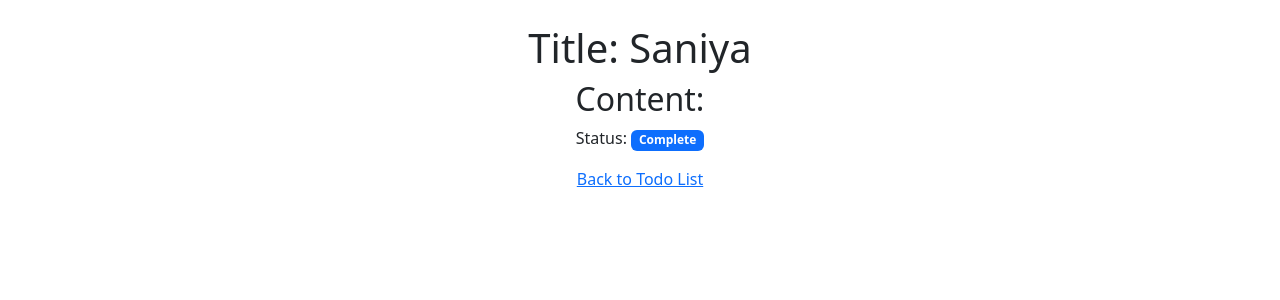
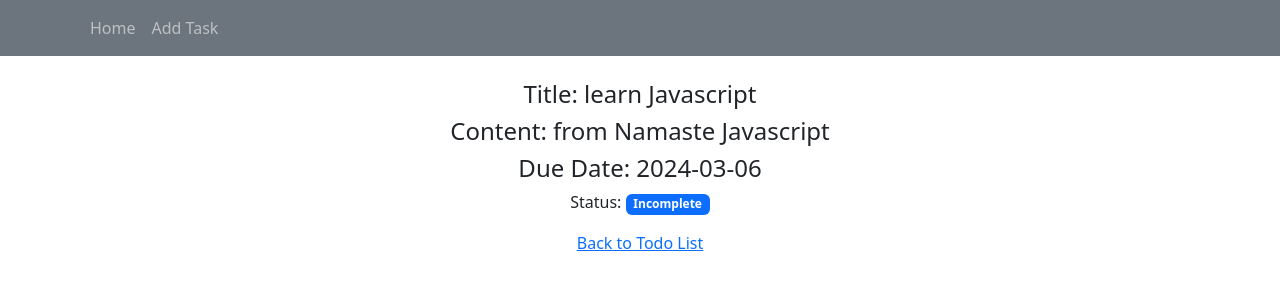
Before and after one commit to saniyaa7/react_training, a React (Create React App) app: page /todo-add/1 in a window 1280 px wide. Shown: the top 300 px of the page. Built offline with nearby package versions, Linux system fonts and the light colour scheme; data requests are answered from the project's data file.

Commit message:
add due date and post the form data

```diff
--- a/db.json
+++ b/db.json
@@ -2,32 +2,9 @@
   "todos": [
     {
       "id": "1",
-      "content": "",
-      "title": "Saniya",
-      "isComplete": true
-    },
-    {
-      "id": "2",
-      "content": "sadxwed",
-      "title": "xyz",
-      "isComplete": false
-    },
-    {
-      "id": "3",
-      "content": "sdwed2e2dew",
-      "title": "Learn JS",
-      "isComplete": true
-    },
-    {
-      "id": "4",
-      "content": "",
-      "title": "tfg",
-      "isComplete": true
-    },
-    {
-      "id": "5",
-      "content": "",
-      "title": "rsfgcdscg",
+      "content": "from Namaste Javascript",
+      "title": "learn Javascript",
+      "dueDate": "2024-03-06",
       "isComplete": false
     }
   ]
--- a/src/AddTodo.tsx
+++ b/src/AddTodo.tsx
@@ -1,5 +1,5 @@
 import { useEffect, useState } from "react";
-import { Button, Col, FormControl, InputGroup, Row, Toast } from "react-bootstrap";
+import { Button, Col, Form, FormControl, InputGroup, Row, Toast } from "react-bootstrap";
 import { useNavigate } from "react-router-dom";
 import { API_ENDPOINT } from "./constants";
 
@@ -7,6 +7,7 @@ export interface ITodo {
   id: string,
   title: string,
   content: string,
+  dueDate:string,
   isComplete: boolean
 }
 function AddTodo() {
@@ -15,6 +16,7 @@ function AddTodo() {
   const [todos, setTodos] = useState<ITodo[]>([]);
   const [newTitle, setNewTitle] = useState<string>('');
   const [newContent, setNewContent] = useState<string>('');
+  const [newDueDate, setNewDueDate] = useState<string>('');
   const [nextId, setNextId] = useState<number>(todos.length + 1)
 
 
@@ -39,12 +41,18 @@ function AddTodo() {
     setNewContent(e.target.value)
 
   }
+  function handleChangeDate(e:any)
+    {
+      setNewDueDate(e.target.value)
+    }
   function handleSubmit(e: any) {
     e.preventDefault();
     if (newTitle.length === 0) {
       alert("title cannot be empty");
       return;
     }
+
+
 
     // const id=todos.length;
     // const title :any=newTitle.trim();
@@ -54,6 +62,7 @@ function AddTodo() {
       id: nextId.toString(),
       content: newContent,
       title: newTitle,
+      dueDate:newDueDate,
       isComplete: false
 
     }
@@ -76,30 +85,46 @@ function AddTodo() {
   return (<div>
     <Row className="justify-content-center mt-4">
       <Col md={6}>
-
-        <InputGroup>
-
+    <Form>
+        <Form.Group>
+        <Form.Label>Title</Form.Label>
           <FormControl
             type="text"
-            placeholder="Add title"
+            placeholder="Enter title"
             value={newTitle}
             onChange={handleChangeTitle}
           />
-        </InputGroup>
+        </Form.Group>
         <br />
+        <Form.Group>
+        <Form.Label>Content</Form.Label>
         <FormControl
           as="textarea"
-          placeholder="Add Content"
+          placeholder="Enter Content"
           value={newContent}
           onChange={handleChangeContent}
-        />
+        /></Form.Group>
+          <br />
+        <Form.Group>
+        <Form.Label>Due Date</Form.Label>
+          <FormControl
+            type="date"
+            placeholder="Enter date"
+            value={newDueDate}
+            onChange={handleChangeDate}
+          />
+        </Form.Group>
         <br />
+        <Form.Group></Form.Group>
+        <br />
+        <Form.Group>
         <div className="d-flex justify-content-center">
           <Button variant="success" onClick={handleSubmit}>
             Add Task
           </Button>
         </div>
-
+        </Form.Group>
+        </Form>
       </Col>
     </Row>
 
--- a/src/App.css
+++ b/src/App.css
@@ -1,6 +1,8 @@
 .App {
+
   text-align: center;
 }
+
 
 .App-logo {
   height: 40vmin;
--- a/src/App.tsx
+++ b/src/App.tsx
@@ -13,6 +13,7 @@ function App() {
     <div>
 
       <BrowserRouter>
+      <MyNavbar/>
       <Routes>
         <Route path='/' element={<TodoList/>}> </Route>
         <Route path='/todo-add' element={<AddTodo/>}></Route>
--- a/src/DisplayTodo.tsx
+++ b/src/DisplayTodo.tsx
@@ -5,13 +5,14 @@ interface ITodo{
   id:string,
   title:string,
   content:string,
+  dueDate:string,
   isComplete:boolean
 }
 
 function DisplayTodo()
 {
 
-  const [todo,setTodo]=useState<ITodo>({id:"", title: "", content: "", isComplete: false});
+  const [todo,setTodo]=useState<ITodo>({id:"", title: "", content: "",dueDate:"", isComplete: false});
   const { id } = useParams();
   useEffect(()=>{
     fetch(`http://localhost:8000/todos/${id}`)
@@ -24,13 +25,16 @@ function DisplayTodo()
     <Container className="mt-4">
       <Row>
         <Col>
-          <h1>Title: {todo.title}</h1>
-          <h2>Content: {todo.content}</h2>
+        <>
+          <h4>Title: {todo.title}</h4>
+          <h4>Content: {todo.content}</h4>
+          <h4>Due Date: {todo.dueDate}</h4>
           <span>Status: {" "}
             <Badge>
               {todo.isComplete ? "Complete" : "Incomplete"}
             </Badge>
           </span>
+          </>
         </Col>
       </Row>
       <Row className="mt-3">
--- a/src/MyNavbar.tsx
+++ b/src/MyNavbar.tsx
@@ -4,11 +4,12 @@ import { Navbar ,Container,Nav} from "react-bootstrap";
 function MyNavbar()
 {
   return(<div>
-       <Navbar bg="primary" data-bs-theme="dark">
+       <Navbar bg="secondary" data-bs-theme="dark">
         <Container>
-          <Navbar.Brand href="/">Home</Navbar.Brand>
-          <Navbar.Brand href="/todo-add">Add Todo</Navbar.Brand>
-          <Navbar.Brand href="/">Navbar</Navbar.Brand>
+        <Nav className="me-auto">
+            <Nav.Link href="/">Home</Nav.Link>
+            <Nav.Link href="/todo-add">Add Task</Nav.Link></Nav>
+
 
         </Container>
       </Navbar>
--- a/src/TodoList.tsx
+++ b/src/TodoList.tsx
@@ -1,6 +1,6 @@
 import React, { useEffect, useState } from "react";
 import useFetch from "./useFetch";
-import { Button, Col, InputGroup, ListGroup, Row } from "react-bootstrap";
+import { Button, Col, Form, InputGroup, ListGroup, Row } from "react-bootstrap";
 import AddTodo from "./AddTodo";
 import { Link, useNavigate } from "react-router-dom";
 import Input from "postcss/lib/input";
@@ -66,8 +66,7 @@ function TodoList() {
 
   return (<div  className="App">
     <h1 className="justify-content-center mt-4">Todo-List</h1>
-    <Button variant="primary" size="sm" onClick={() => navigate('/todo-add')} className="mt-3 mx-auto"
-        style={{ width: "200px" }}>Add Todo</Button> <br/>
+     <br/>
         <Button variant="primary" size="sm"  className="mt-3 mx-auto"
         style={{ width: "200px" } } onClick={()=>{
           (setStatus(!status))
@@ -86,6 +85,8 @@ function TodoList() {
 
                 }>
                 </InputGroup.Checkbox>
+
+
                 <Link key={todo.id} to={`/todo-add/${todo.id}`}>
             <ListGroup.Item
               style={{ width: 400 }}
--- a/src/index.css
+++ b/src/index.css
@@ -4,6 +4,8 @@
 
 @import 'tailwindcss/utilities';
 body {
+  background-color: rgb(120, 114, 116);
+
   margin: 0;
   font-family: -apple-system, BlinkMacSystemFont, 'Segoe UI', 'Roboto', 'Oxygen',
     'Ubuntu', 'Cantarell', 'Fira Sans', 'Droid Sans', 'Helvetica Neue',
```
